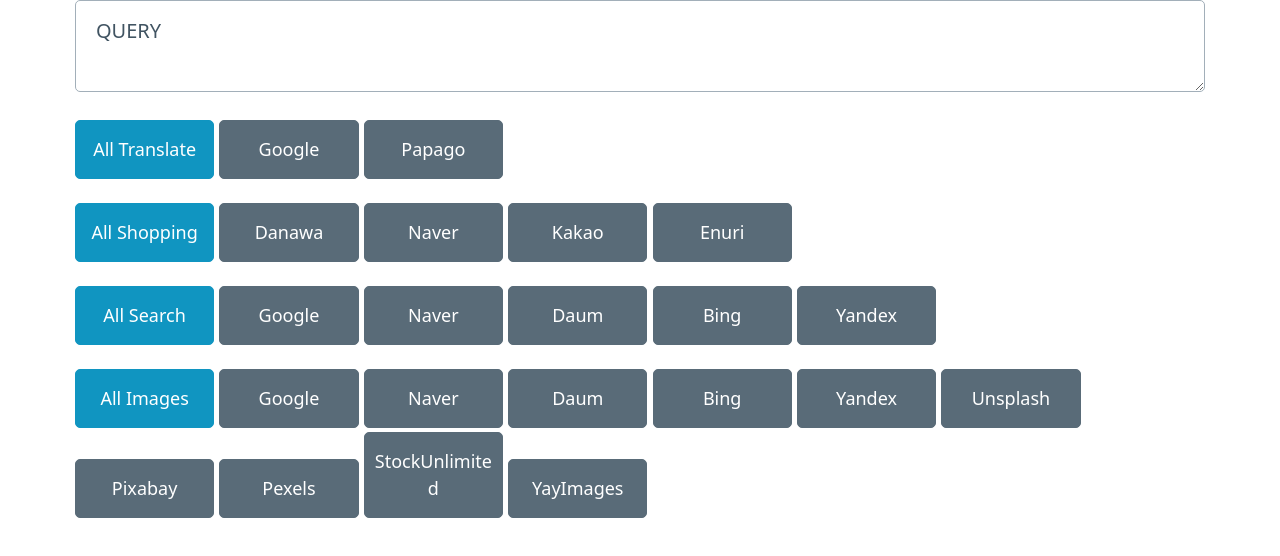
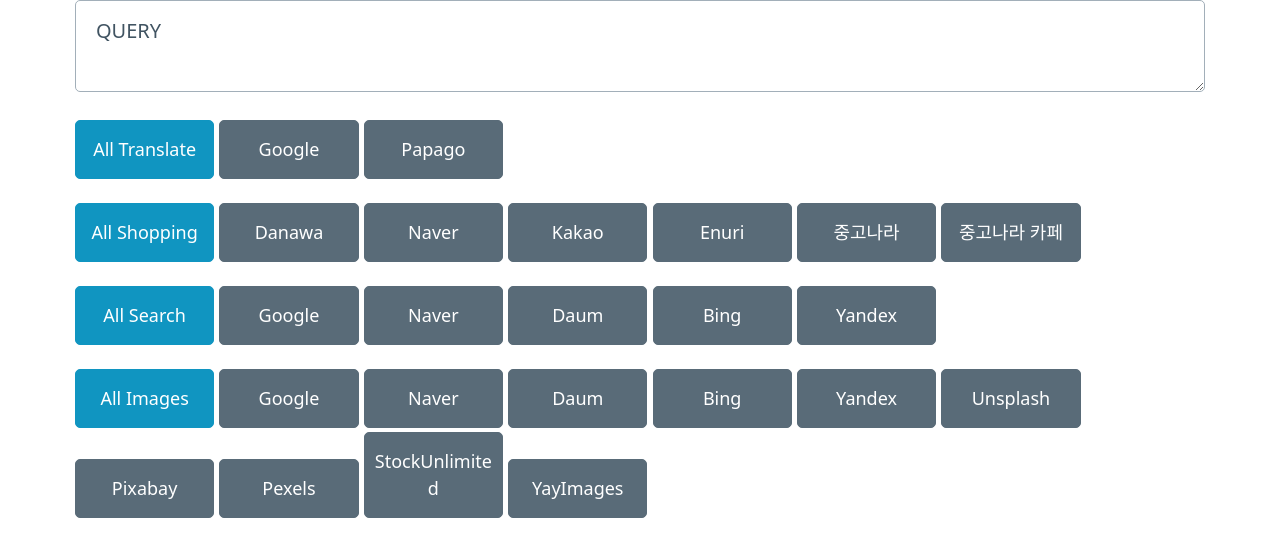
Before and after one commit to Leftium/multi-launch, a SvelteKit app: page / in a window 1280 px wide. Shown: the top 556 px of the page. Built offline with nearby package versions, Linux system fonts and the light colour scheme.

Commit message:
Add JoonggoNara to shopping.

```diff
--- a/src/routes/+page.svelte
+++ b/src/routes/+page.svelte
@@ -63,7 +63,15 @@
 
 	const handleClickEnuri = makeClickHandler('http://www.enuri.com/search.jsp?keyword=QUERY')
 
+	const handleClickJoonggoNara = makeClickHandler('https://web.joongna.com/search/QUERY')
+
+	const handleClickJoonggoNaraCafe = makeClickHandler(
+		'http://cafe.naver.com/joonggonara?iframe_url=/joonggonara.cafe//ArticleSearchList.nhn%3Fsearch.clubid=10050146%26search.searchBy=0%26search.query=QUERY'
+	)
+
 	const handleClickAllShopping = (e: Event) => {
+		handleClickJoonggoNaraCafe(e)
+		handleClickJoonggoNara(e)
 		handleClickEnuri(e)
 		handleClickKakaoShopping(e)
 		handleClickNaverShopping(e)
@@ -166,6 +174,8 @@
 		<button class="secondary" on:click={handleClickNaverShopping}>Naver</button>
 		<button class="secondary" on:click={handleClickKakaoShopping}>Kakao</button>
 		<button class="secondary" on:click={handleClickEnuri}>Enuri</button>
+		<button class="secondary" on:click={handleClickJoonggoNara}>중고나라</button>
+		<button class="secondary" on:click={handleClickJoonggoNaraCafe}>중고나라 카페</button>
 	</div>
 
 	<div>
```
